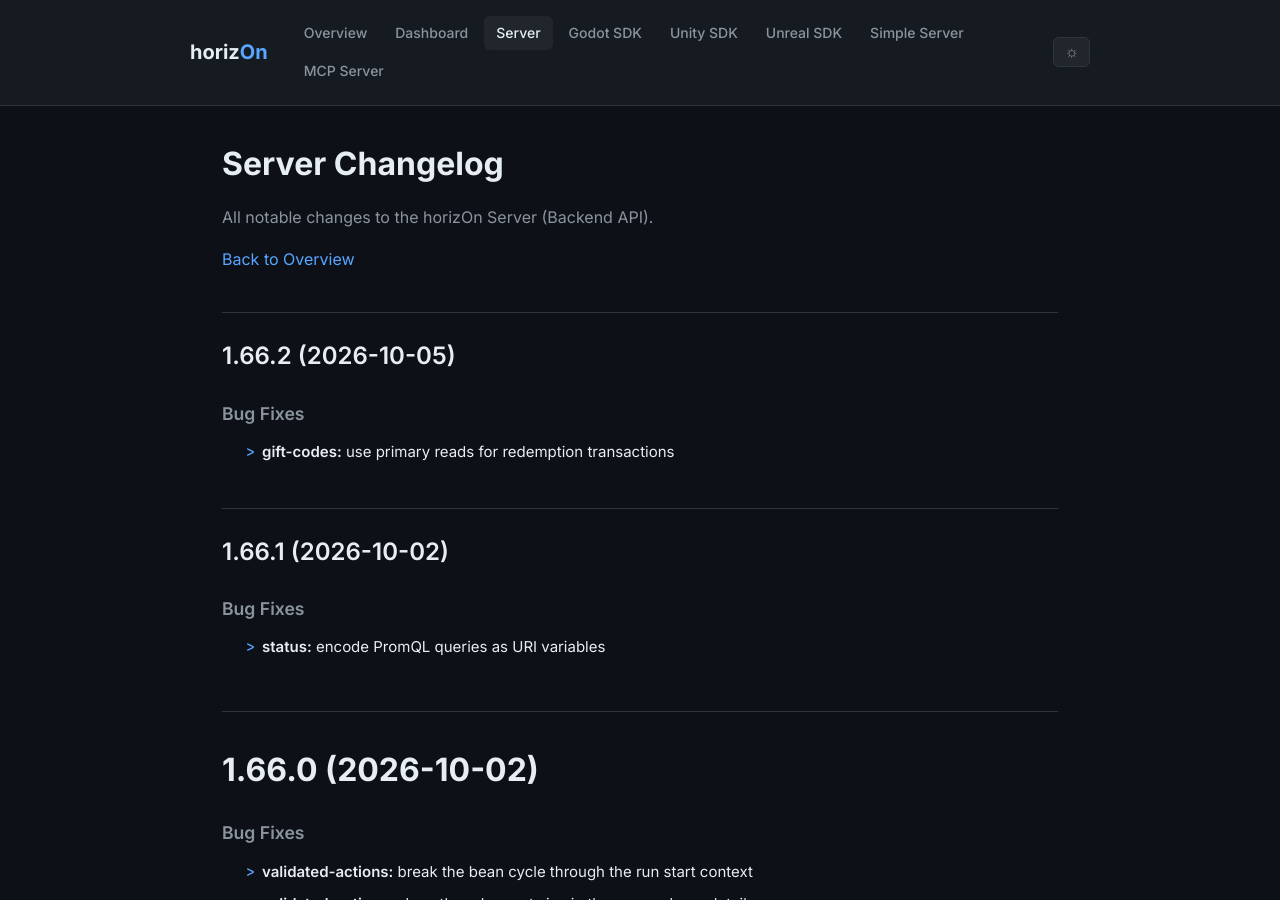
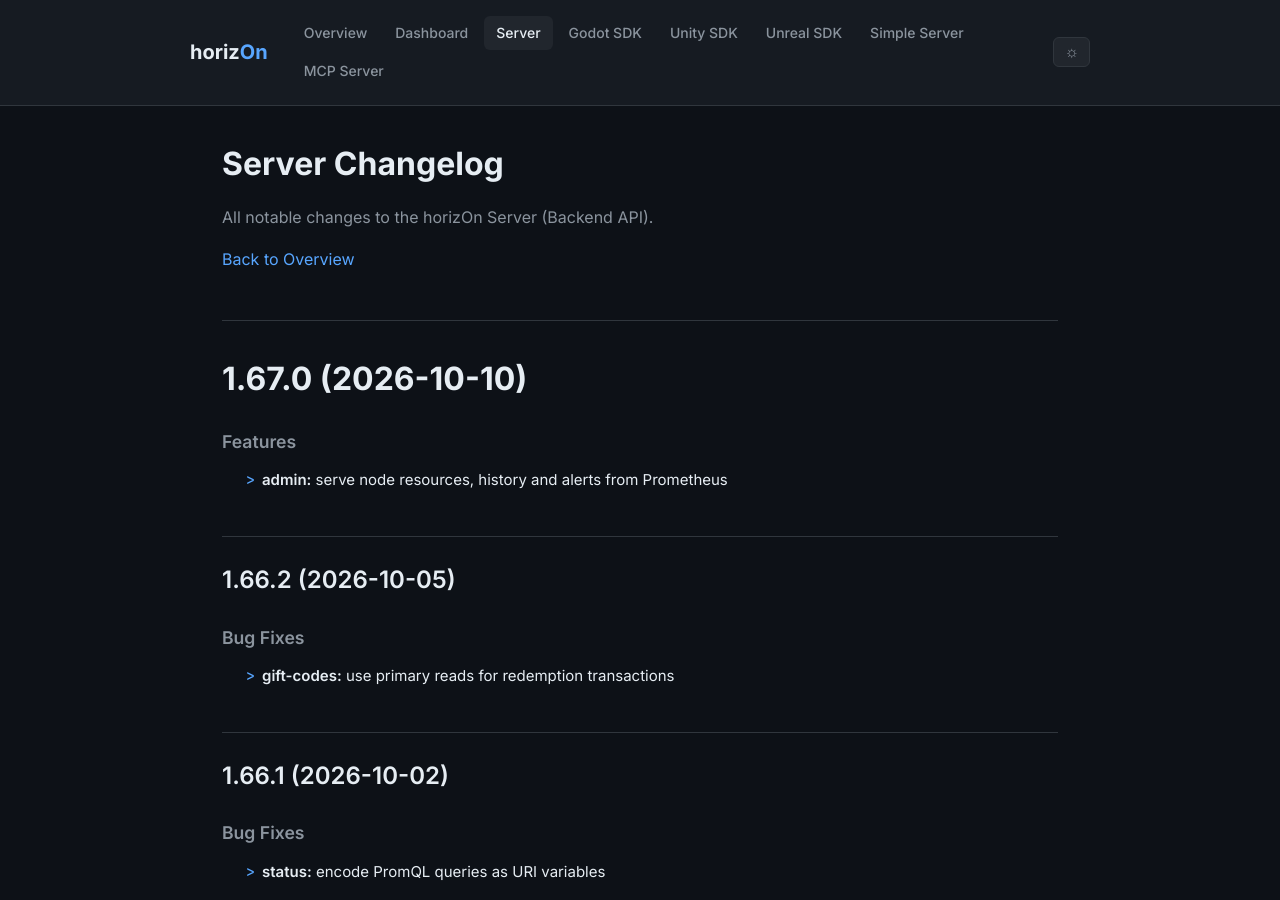
Before and after one commit to ProjectMakersDE/horizOn-Changelog, a Jekyll site: the page built from server-changelog.md, in a window 1280 px wide and 900 px high. Built offline with Jekyll 4.4.1, drawn with Linux system fonts in a browser that asks for light colours.

Commit message:
chore: reconcile changelogs

```diff
--- a/server-changelog.md
+++ b/server-changelog.md
@@ -8,6 +8,13 @@ title: Server Changelog
 All notable changes to the horizOn Server (Backend API).
 
 [Back to Overview](.)
+
+# 1.67.0 (2026-10-10)
+
+
+### Features
+
+* **admin:** serve node resources, history and alerts from Prometheus
 
 ## 1.66.2 (2026-10-05)
 
```
Also changed, not shown: index.md (+1 -1 lines).
